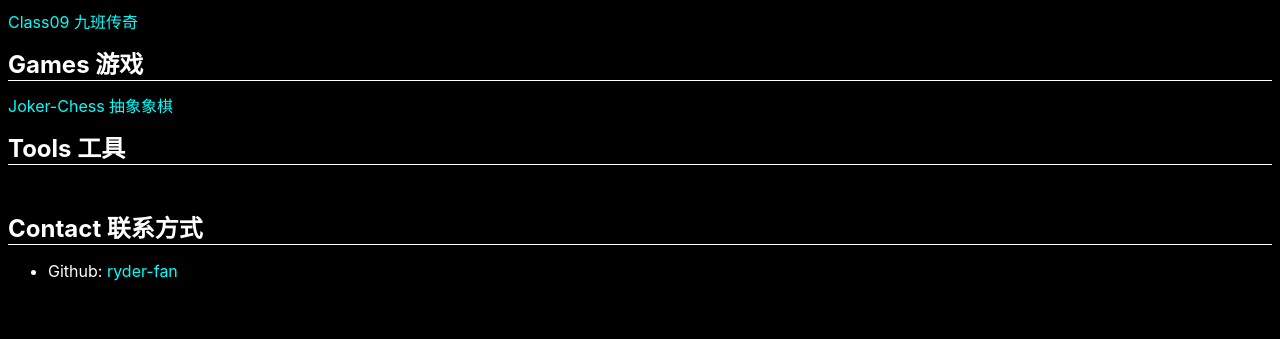
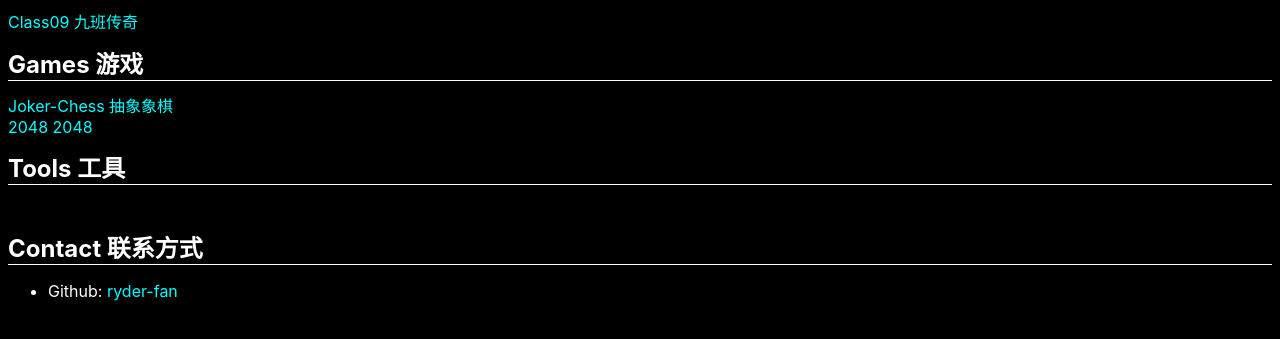
Before and after one commit to ryder-fan/cloudflare, a plain HTML site: page index.html in a window 1280 px wide. Shown: the part 111-450 px from the top of the page. Drawn offline with Linux system fonts and the light colour scheme.

Commit message:
主页新增游戏2048

```diff
--- a/index.html
+++ b/index.html
@@ -20,6 +20,7 @@
 
         <h2>Games 游戏</h2>
         <p><a href="joker-chess/index.min.html">Joker-Chess 抽象象棋</a></p>
+        <p><a href="2048/index.min.html">2048 2048</a></p>
 
         <h2>Tools 工具</h2>
         <br>
```
Also changed, not shown: index.min.html (+1 -1 lines), 1 other file.
